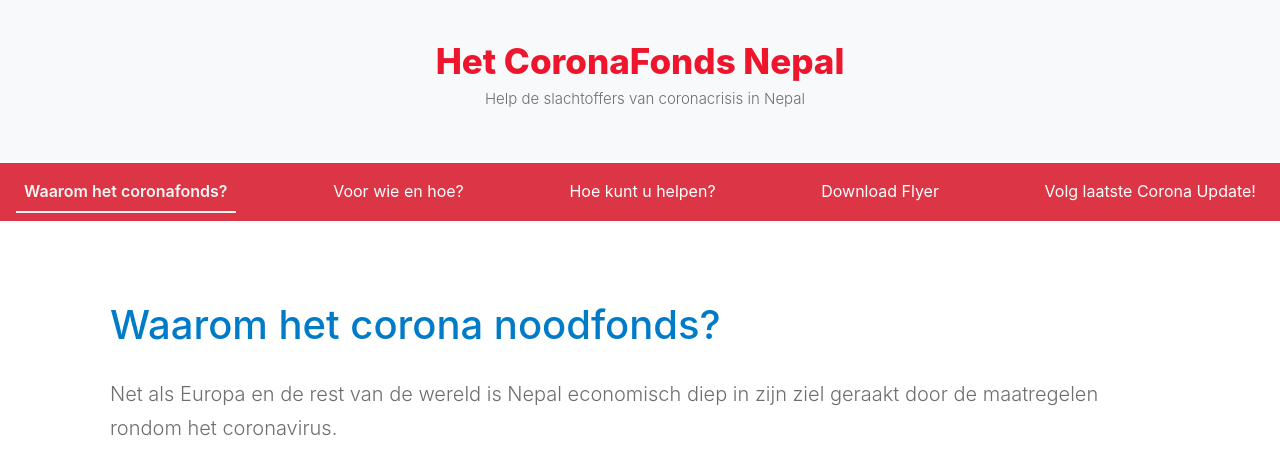
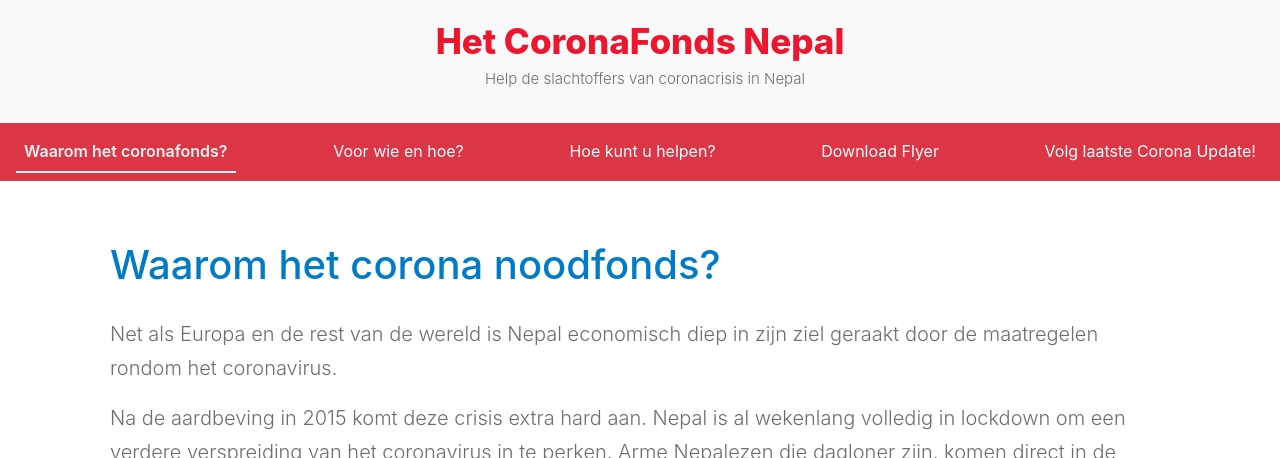
Before and after one commit to priti0505/new_co_nep, a plain HTML site: page index.html in a window 1280 px wide. Shown: the top 458 px of the page. Drawn offline with nearby package versions, Linux system fonts and the light colour scheme.

Commit message:
Update index.html

```diff
--- a/index.html
+++ b/index.html
@@ -40,6 +40,12 @@
         padding-right: 50px;*/
     }
 
+    .brand-style > a.active{
+        font-weight: 800;
+        font-size: 35px;
+        color:red;
+    }
+
     .brand-slogan-style{
       font-weight: 300;
       font-size: 15px;
@@ -50,7 +56,7 @@
       color:#6e6e6e;
     }
       body > .container {
-        padding: 30px 40px 0;
+        padding: 10px 40px 0;
       }
 
       .textof{
@@ -104,8 +110,8 @@
   <body>
      <header>
       <!-- Fixed navbar -->
-<nav class="navbar navbar-expand-sm bg-light navbar-light justify-content-between " style="padding-top:30px;padding-bottom: 30px;">
-      <div class="navbar-brand mx-auto  text-center order-0 order-md-1 w-100 brand-style " href="#" style="color: #ee162d;">Het CoronaFonds Nepal<br/>
+<nav class="navbar navbar-expand-sm bg-light navbar-light justify-content-between " style="padding-top:10px;padding-bottom: 10px;">
+      <div class="navbar-brand mx-auto  text-center order-0 order-md-1 w-100 brand-style "><a href="index.html" style="color: #ee162d;">Het CoronaFonds Nepal</a><br/>
         <p class="brand-slogan-style">Help de slachtoffers van coronacrisis in Nepal </p>
       </div>
 
```
